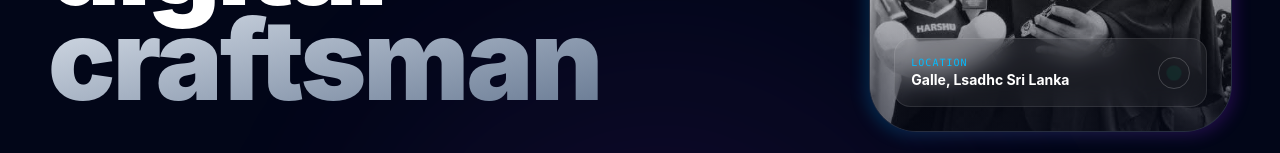
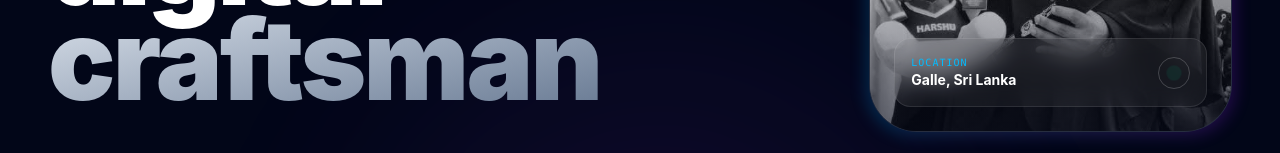
Before and after one commit to HarshanaSenadeera/New-portfolio-2026, a React (Vite) app: page / in a window 1280 px wide. Shown: the part 434-587 px from the top of the page. Built offline with nearby package versions, Linux system fonts and the light colour scheme.

Commit message:
Update profile photo6

```diff
--- a/src/App.jsx
+++ b/src/App.jsx
@@ -118,7 +118,7 @@ export default function App() {
         <div className="flex justify-between items-center">
           <div>
             <p className="text-[10px] font-mono text-sky-400 uppercase tracking-widest">location</p>
-            <p className="text-sm font-bold text-white">Galle, Lsadhc Sri Lanka</p>
+            <p className="text-sm font-bold text-white">Galle, Sri Lanka</p>
           </div>
           <div className="h-8 w-8 rounded-full border border-white/20 flex items-center justify-center">
              <div className="h-2 w-2 bg-emerald-500 rounded-full animate-ping" />
```
